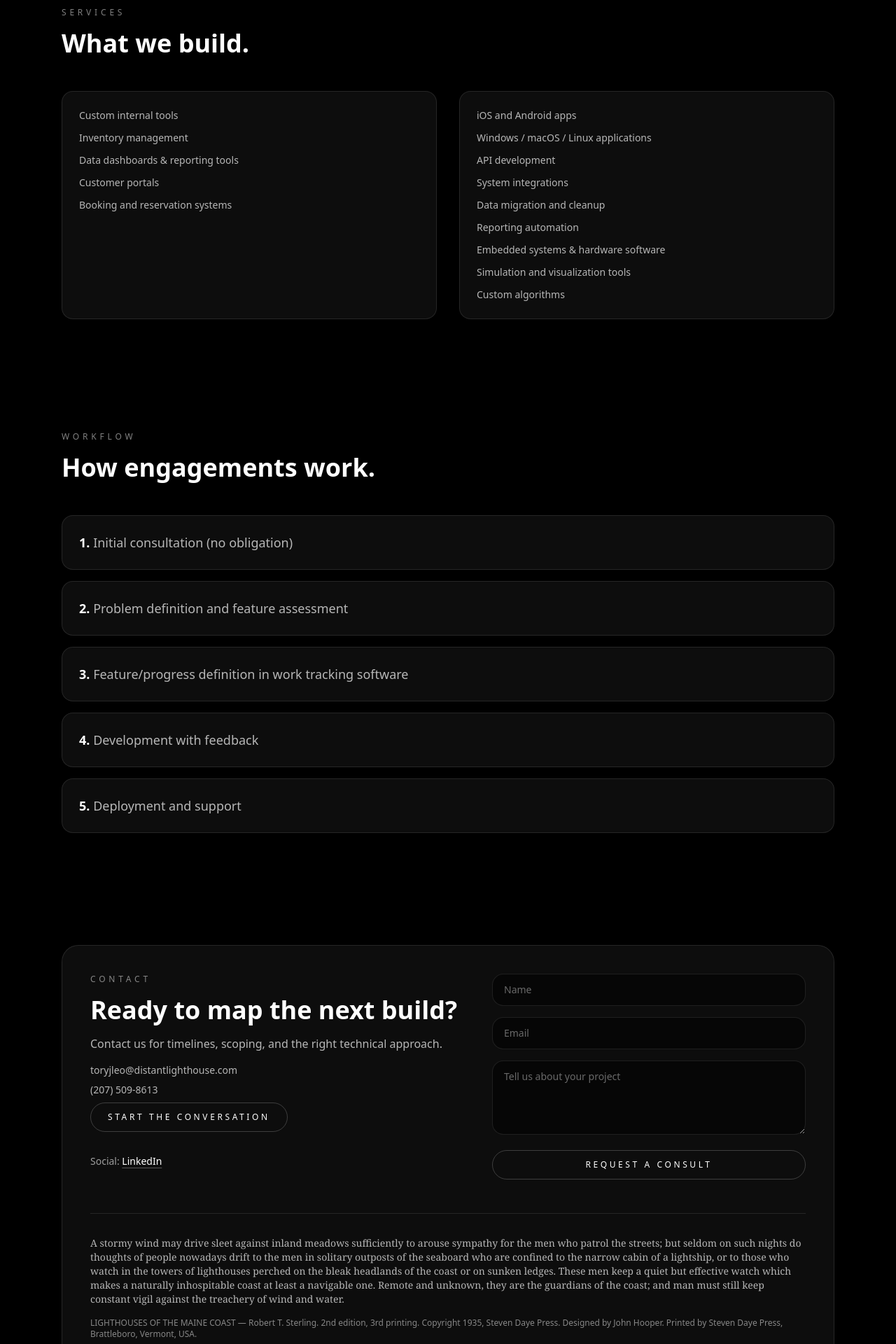
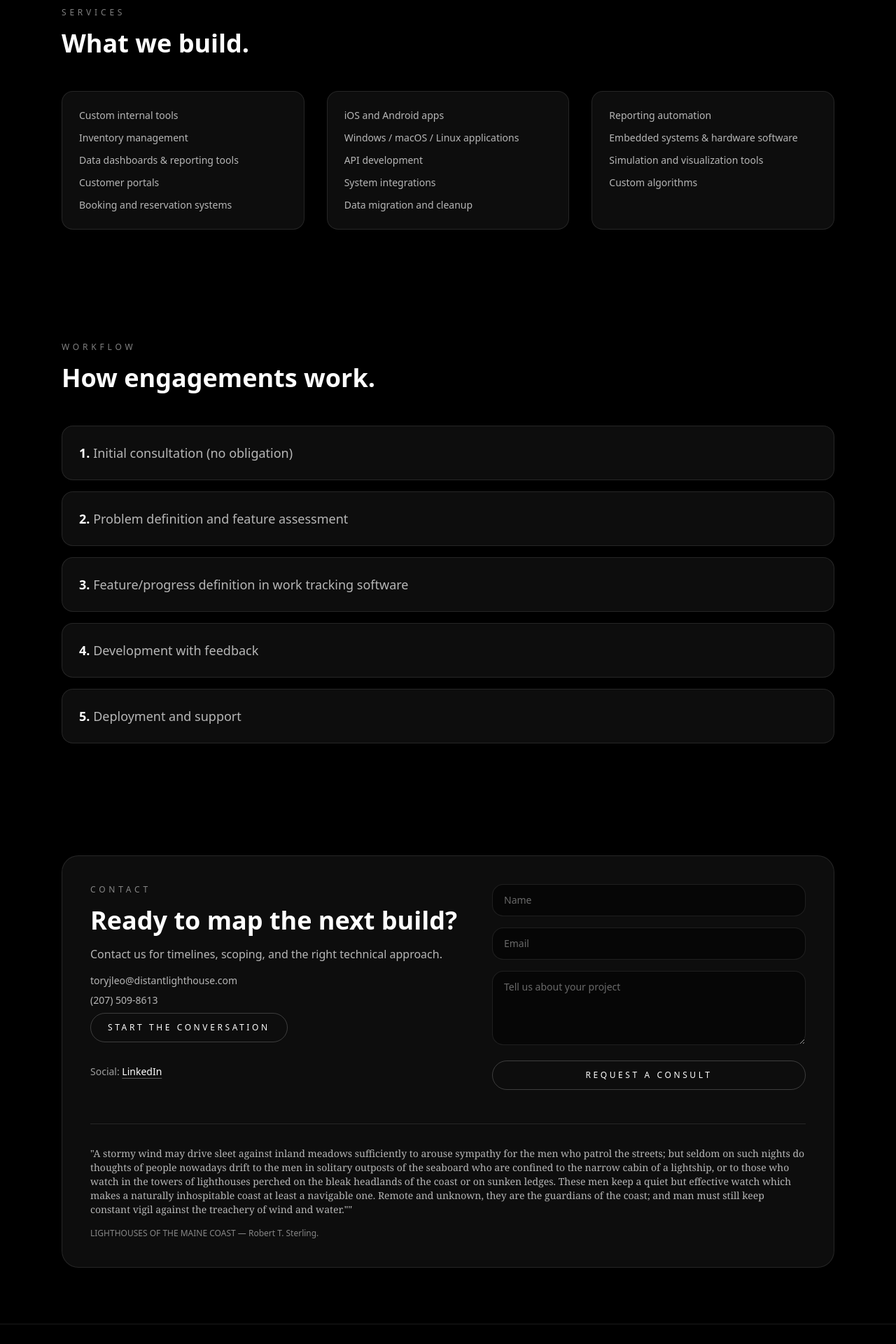
Before and after one commit to toryjleo/DistantLighthouseWebsite, a React (Vite) app: page / in a window 1280 px wide. Shown: the part 2240-4160 px from the top of the page at 70% size. Built offline with nearby package versions, Linux system fonts and the light colour scheme.

Commit message:
text update

```diff
--- a/src/App.jsx
+++ b/src/App.jsx
@@ -135,6 +135,8 @@ function App() {
       'API development',
       'System integrations',
       'Data migration and cleanup',
+    ],
+    [
       'Reporting automation',
       'Embedded systems & hardware software',
       'Simulation and visualization tools',
@@ -1032,7 +1034,7 @@ function App() {
               What we build.
             </h2>
           </div>
-          <div className="grid gap-8 md:grid-cols-2">
+          <div className="grid gap-8 md:grid-cols-3">
             {serviceColumns.map((column, index) => (
               <motion.div
                 key={`service-column-${index}`}
@@ -1178,7 +1180,7 @@ function App() {
             </div>
             <div className="mt-12 border-t border-white/10 pt-8">
               <blockquote className="quote-block text-sm text-white/70">
-                A stormy wind may drive sleet against inland meadows sufficiently
+                "A stormy wind may drive sleet against inland meadows sufficiently
                 to arouse sympathy for the men who patrol the streets; but seldom
                 on such nights do thoughts of people nowadays drift to the men
                 in solitary outposts of the seaboard who are confined to the
@@ -1188,13 +1190,10 @@ function App() {
                 makes a naturally inhospitable coast at least a navigable one.
                 Remote and unknown, they are the guardians of the coast; and man
                 must still keep constant vigil against the treachery of wind and
-                water.
+                water.""
               </blockquote>
               <p className="mt-4 text-xs text-white/50">
-                LIGHTHOUSES OF THE MAINE COAST — Robert T. Sterling. 2nd edition,
-                3rd printing. Copyright 1935, Steven Daye Press. Designed by
-                John Hooper. Printed by Steven Daye Press, Brattleboro,
-                Vermont, USA.
+                LIGHTHOUSES OF THE MAINE COAST — Robert T. Sterling.
               </p>
             </div>
           </div>
```
